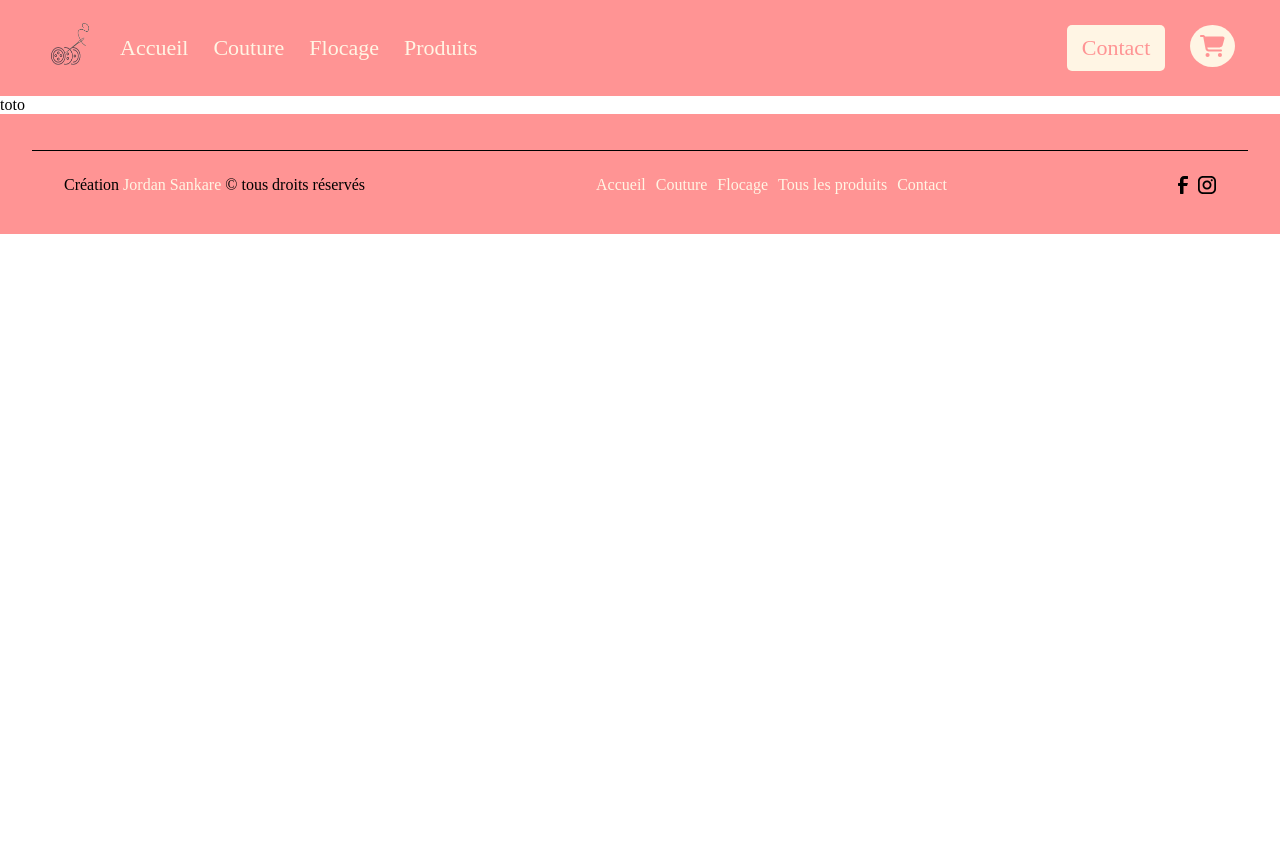
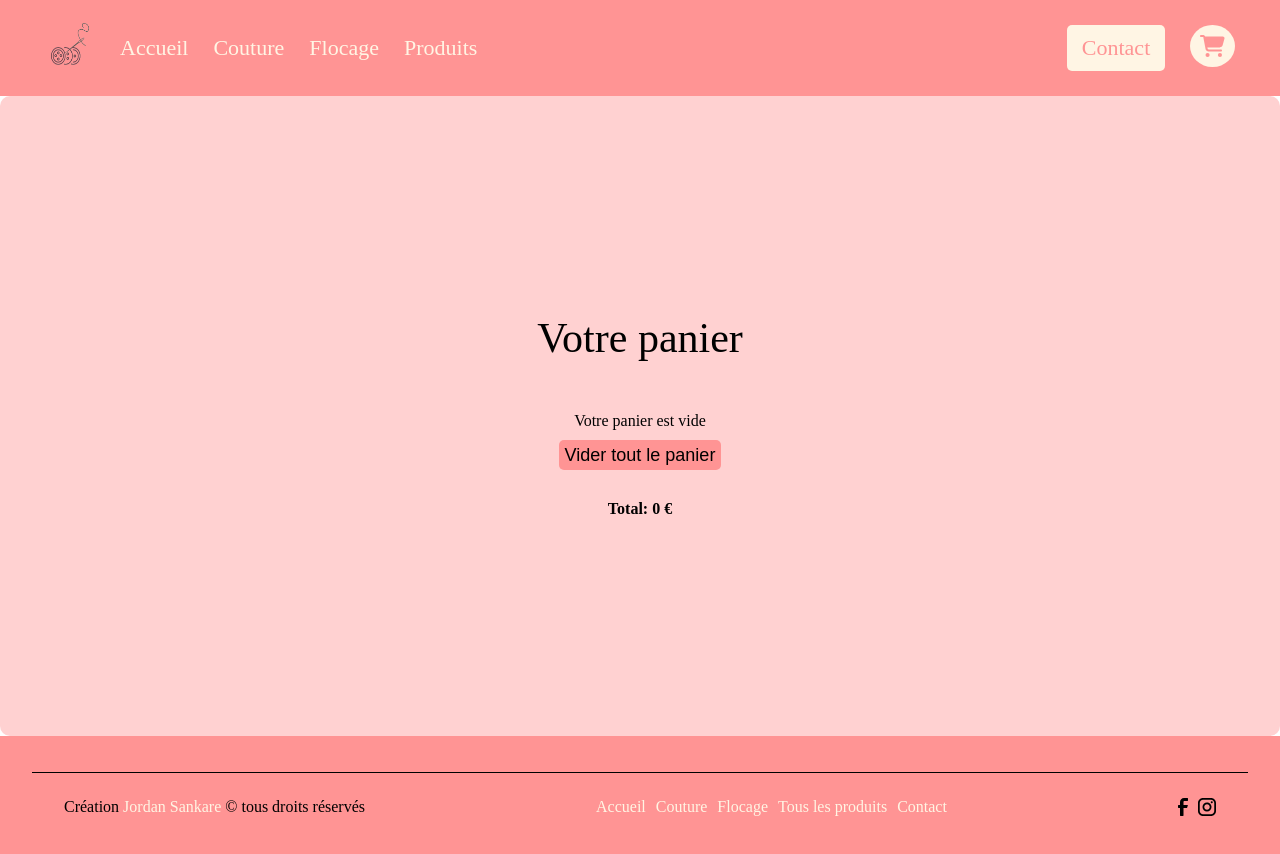
Before and after one commit to jsankare/c-line, a Next.js app: page /Cart in a window 1280 px wide. Before the commit the page ends 800 px from the top, so only its background shows below. Built offline with nearby package versions, Linux system fonts and the light colour scheme.

Commit message:
finish cart

```diff
--- /dev/null
+++ b/components/Cart.jsx
@@ -0,0 +1,156 @@
+import React, { useState, useEffect } from "react";
+import styled from "styled-components";
+import colors from "@/assets/colors";
+import MainTitle from "./Layout/Title";
+
+const Container = styled.section`
+    padding: 20px;
+    background-color: ${colors.secondary};
+    border-radius: 10px;
+    min-height: 80vh;
+    display: flex;
+    flex-direction: column;
+    align-items: center;
+    justify-content: center;
+    gap: 50px;
+`
+
+const CartWrapper = styled.div`
+    display: flex;
+    flex-direction: column;
+    align-items: center;
+    gap: 10px;
+`
+
+const Item = styled.div`
+    margin-bottom: 10px;
+`
+
+const ItemWrapper = styled.div`
+    display: flex;
+    align-items: center;
+    justify-content: space-between;
+    gap: 20px;
+    border: 1px solid black;
+    padding: 15px;
+    min-width: 350px;
+`
+
+const ItemDetails = styled.div`
+    display: flex;
+    gap: 20px;
+`
+
+const ItemName = styled.p`
+    font-weight: bold;
+`
+
+const ItemValue = styled.p`
+`
+
+
+const TotalPrice = styled.p`
+    font-weight: bold;
+    text-align: right;
+    margin-top: 20px;
+`
+
+const ItemDetailWrapper = styled.div`
+    display: flex;
+    flex-direction: column;
+    align-items: center;
+    gap: 5px;
+`
+
+const EmptyCartAlert = styled.p`
+
+`
+
+const ModifyCartItemButton = styled.button`
+    background-color: ${colors.fourth};
+    border: none;
+    width: fit-content;
+    height: 30px;
+    border-radius: 5px;
+    background-color: ${colors.primary};
+    font-size: 18px;
+    &:active{
+        font-size: 16px;
+    }
+`
+
+const Cart = () => {
+    const [cart, setCart] = useState({});
+    let totalPrice = 0;
+
+    useEffect(() => {
+        if (typeof window !== "undefined") {
+            const cartData = JSON.parse(localStorage.getItem("cart")) || {};
+            setCart(cartData);
+        }
+    }, []);
+
+    const removeItem = (title) => {
+        const updatedCart = { ...cart };
+        if (updatedCart[title].quantity > 1) {
+            updatedCart[title].quantity -= 1;
+        } else {
+            delete updatedCart[title];
+        }
+        setCart(updatedCart);
+        localStorage.setItem("cart", JSON.stringify(updatedCart));
+    };
+
+    const addItem = (title) => {
+        const updatedCart = { ...cart };
+        if (updatedCart[title]) {
+            updatedCart[title].quantity += 1;
+        }
+        setCart(updatedCart);
+        localStorage.setItem("cart", JSON.stringify(updatedCart));
+    };
+
+    return (
+        <Container>
+            <MainTitle title="Votre panier" />
+            <CartWrapper>
+                {Object.keys(cart).length > 0 ? (
+                    Object.keys(cart).map((title, index) => {
+                        const { price, quantity } = cart[title];
+                        const itemTotal = price * quantity;
+                        totalPrice += itemTotal;
+
+                        return (
+                            <Item key={index}>
+                                <ItemWrapper>
+                                    <ModifyCartItemButton onClick={() => removeItem(title)}>-</ModifyCartItemButton>
+                                    <ItemDetails>
+                                        <ItemDetailWrapper>
+                                            <ItemName>Produit</ItemName>{" "}
+                                            <ItemValue>{title}</ItemValue>{" "}
+                                        </ItemDetailWrapper>
+                                        <ItemDetailWrapper>
+                                            <ItemName>Quantité</ItemName>{" "}
+                                            <ItemValue>{quantity}</ItemValue>{" "}
+                                        </ItemDetailWrapper>
+                                        <ItemDetailWrapper>
+                                            <ItemName>Prix</ItemName>{" "}
+                                            <ItemValue>{price}€</ItemValue>{" "}
+                                        </ItemDetailWrapper>
+                                    </ItemDetails>
+                                    <ModifyCartItemButton onClick={() => addItem(title)}>+</ModifyCartItemButton>
+                                </ItemWrapper>
+                            </Item>
+                        );
+                    })
+                ) : (
+                    <EmptyCartAlert>Votre panier est vide</EmptyCartAlert>
+                )}
+                <ModifyCartItemButton>Vider tout le panier</ModifyCartItemButton>
+                <TotalPrice>Total: {totalPrice} €</TotalPrice>
+            </CartWrapper>
+        </Container>
+    );
+};
+
+export default Cart;
--- a/pages/Cart.jsx
+++ b/pages/Cart.jsx
@@ -1,12 +1,13 @@
 import react from "react";
 import styled from "styled-components";
+import CartDisplay from "@/components/Cart";
 
 const Container = styled.section``
 
 const Cart = () => {
     return (
         <Container>
-            <p>toto</p>
+            <CartDisplay />
         </Container>
     )
 }
```
Also changed, not shown: components/ProductCard.jsx (+31 -8 lines), pages/products.jsx (+7 -13 lines), pages/sewing.jsx (+8 -0 lines).
